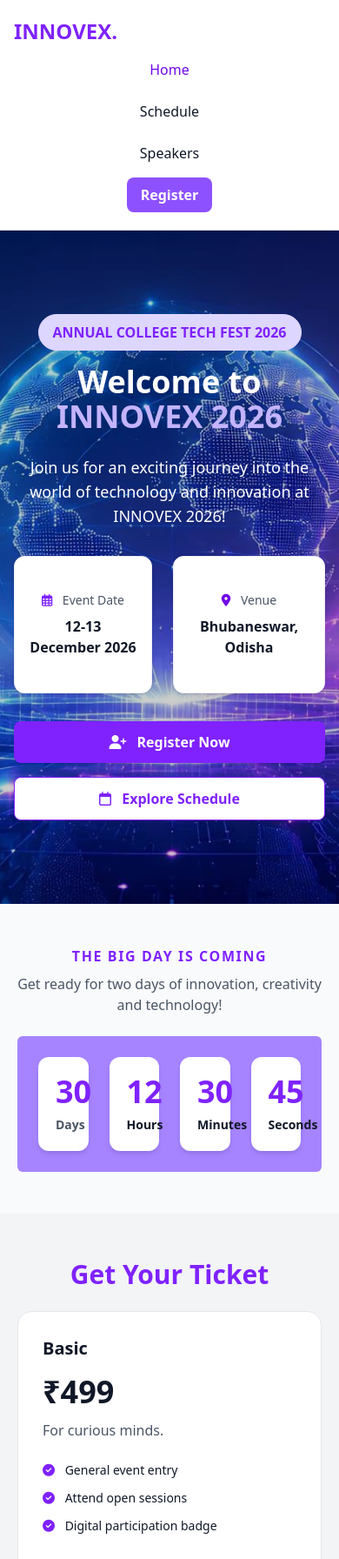
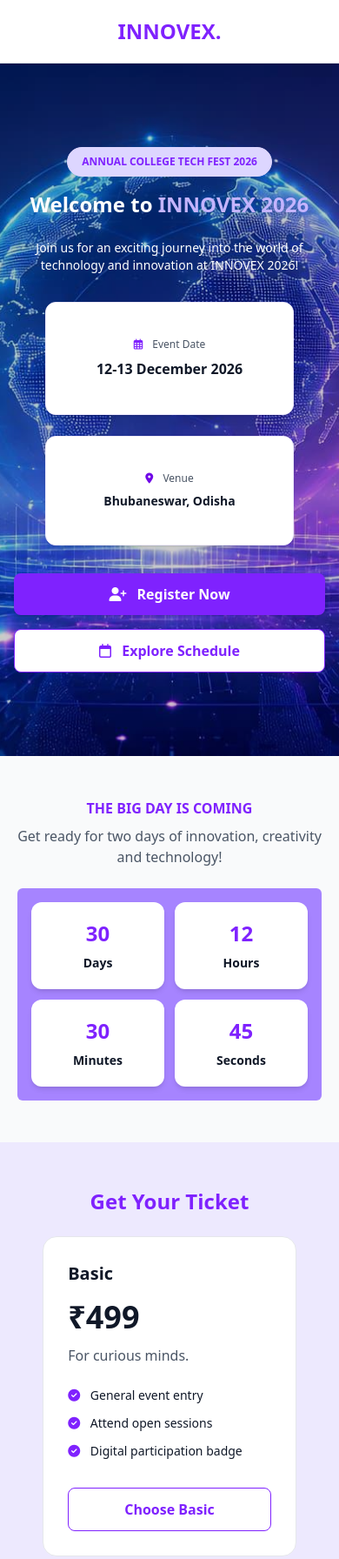
Before and after one commit to beherakiran/innovex-tech-fest, a plain HTML site: page index.html in a window 390 px wide. Shown: the top 1792 px of the page at 87% size. Drawn offline with nearby package versions, Linux system fonts and the light colour scheme.

Commit message:
add dark mode to homepage and make responsive

```diff
--- a/index.html
+++ b/index.html
@@ -10,28 +10,29 @@
       href="https://cdnjs.cloudflare.com/ajax/libs/font-awesome/6.7.2/css/all.min.css"
     />
   </head>
-  <body class="bg-white text-gray-900">
+  <body class="bg-white text-gray-900 dark:bg-gray-950 dark:text-gray-100">
     <header
-      class="sticky top-0 z-50 border-b border-gray-200 shadow-sm bg-white"
+      class="sticky top-0 z-50 border-b border-gray-200 shadow-sm bg-white  dark:bg-gray-900 dark:text-white dark:border-gray-700"
     >
       <nav
-        class="mx-auto flex max-w-7xl flex-col gap-4 px-4 py-5 sm:flex-row sm:items-center sm:justify-between sm:px-6"
+        class="mx-auto flex max-w-7xl flex-col gap-4 px-6 py-5 items-center lg:flex-row lg:justify-between"
       >
-        <a href="index.html" class="text-2xl font-bold text-violet-600">
+       <a href="index.html" class="text-2xl font-bold text-violet-600 dark:text-violet-400">
           INNOVEX.
         </a>
-        <div class="flex flex-col items-center gap-6 sm:flex-row">
-          <a href="index.html" class="text-violet-700">Home</a>
-          <a href="schedule.html" class="hover:text-violet-600">Schedule</a>
-          <a href="speakers.html" class="hover:text-violet-600">Speakers</a>
+       <div class="hidden  md:flex flex-col items-center gap-5 lg:flex-row">
+        <div class="flex items-center gap-8">
+          <a href="index.html" class="text-violet-700 dark:text-violet-300">Home</a>
+          <a href="schedule.html" class="hover:text-violet-600 dark:hover:text-violet-400">Schedule</a>
+          <a href="speakers.html" class="hover:text-violet-600 dark:hover:text-violet-400">Speakers</a>
         </div>
-        <div class="flex flex-col items-center gap-3 sm:flex-row">
+
           <a
             href="register.html"
             class="rounded-lg bg-violet-500 px-4 py-2 font-bold text-white hover:bg-violet-600"
-            >Register</a
-          >
-        </div>
+            >Register</a>
+          </div>
+
       </nav>
     </header>
     <!-- Hero_Section -->
@@ -41,37 +42,37 @@
       <div class="absolute inset-0 bg-black/20"></div>
       <div class="relative z-10">
         <p
-          class="mb-4 font-semibold uppercase text-violet-600 bg-violet-200 border border-violet-200 px-4 py-2 rounded-full inline-block"
+          class="mb-4 font-semibold uppercase text-violet-600 bg-violet-200 border border-violet-200 px-4 py-2 rounded-full inline-block text-xs sm:text-sm"
         >
           Annual College Tech Fest 2026
         </p>
-        <h1 class="mb-6 text-4xl font-extrabold text-white">
+        <h1 class="mb-6 lg:text-4xl sm:text-3xl text-2xl font-extrabold text-white">
           Welcome to <span class="text-violet-300">INNOVEX 2026</span>
         </h1>
-        <p class="text-white text-lg max-w-2xl mb-8 mx-auto">
+        <p class="text-sm lg:text-lg text-white  max-w-2xl mb-8 mx-auto">
           Join us for an exciting journey into the world of technology and
           innovation at INNOVEX 2026!
         </p>
 
-        <div class="flex gap-6 max-w-5xl mx-auto flex-row w-full">
+        <div class="flex flex-col gap-6 max-w-5xl mx-auto lg:flex-row w-full">
           <div
-            class="flex-1 rounded-xl border border-violet-100 bg-white px-4 py-10 shadow-sm"
+            class="w-4/5 sm:w-3/4 lg:w-auto mx-auto flex-1 rounded-xl border border-violet-100 bg-white  px-4 py-10 sm:py-8 lg:py-10 shadow-sm "
           >
-            <p class="mb-2 text-sm text-gray-600">
+            <p class="mb-2 text-xs sm:text-sm text-gray-600 ">
               <i class="fa-regular fa-calendar-days mr-2 text-violet-600"></i>
               Event Date
             </p>
-            <p class="font-bold text-gray-900">12-13 December 2026</p>
+            <p class="text-base sm:text-lg lg:text-2xl font-bold text-gray-900">12-13 December 2026</p>
           </div>
 
           <div
-            class="flex-1 rounded-xl border border-violet-100 bg-white px-6 py-10 shadow-sm"
+            class="w-4/5 sm:w-3/4 lg:w-auto mx-auto flex-1 rounded-xl border border-violet-100 bg-white  px-6 py-10 sm:py-8 lg:py-10 shadow-sm"
           >
-            <p class="mb-2 text-sm text-gray-600">
+            <p class="mb-2 text-xs sm:text-sm text-gray-600">
               <i class="fa-solid fa-location-dot mr-2 text-violet-700"></i>
               Venue
             </p>
-            <p class="font-bold text-gray-900">Bhubaneswar, Odisha</p>
+            <p class="text-sm sm:text-lg lg:text-2xl font-bold text-gray-900">Bhubaneswar, Odisha</p>
           </div>
         </div>
 
@@ -98,47 +99,47 @@
     </section>
 
     <!-- CountDown_section -->
-    <section class="bg-gray-50 py-12">
+    <section class="bg-gray-50 py-12 dark:bg-gray-900">
       <div class="mx-auto max-w-7xl px-5 text-center">
-        <p class="font-bold uppercase tracking-widest text-violet-600">
+        <p class="font-bold uppercase text-violet-600 dark:text-violet-400">
           The Big Day Is Coming
         </p>
-        <p class="mt-2 text-gray-600">
+        <p class="mt-2 text-gray-600 dark:text-gray-300">
           Get ready for two days of innovation, creativity and technology!
         </p>
 
         <div
-          class="mx-auto mt-6 grid grid-cols-4 gap-6 bg-violet-400 rounded-md p-6"
+          class="mx-auto mt-6 grid grid-cols-2 md:grid-cols-4 gap-3 sm:gap-4 lg:gap-6 bg-violet-400 dark:bg-violet-950 rounded-md p-4 sm:p-6"
         >
           <div class="rounded-xl bg-white p-5 shadow-md">
-            <p class="text-4xl font-extrabold text-violet-600">30</p>
-            <p class="mt-2 text-sm font-semibold text-gray-600">Days</p>
+            <p class="text-2xl sm:text-3xl lg:text-4xl font-extrabold text-violet-600">30</p>
+            <p class="mt-2 text-sm font-semibold text-gray-900">Days</p>
           </div>
           <div class="rounded-xl bg-white p-5 shadow-md">
-            <p class="text-4xl font-extrabold text-violet-600">12</p>
-            <p class="mt-2 text-sm font-semibold">Hours</p>
+            <p class="text-2xl sm:text-3xl lg:text-4xl  font-extrabold text-violet-600">12</p>
+            <p class="mt-2 text-sm font-semibold  text-gray-900">Hours</p>
           </div>
 
           <div class="rounded-xl bg-white p-5 shadow-md">
-            <p class="text-4xl font-extrabold text-violet-600">30</p>
-            <p class="mt-2 text-sm font-semibold">Minutes</p>
+            <p class="text-2xl sm:text-3xl lg:text-4xl  font-extrabold text-violet-600">30</p>
+            <p class="mt-2 text-sm font-semibold  text-gray-900">Minutes</p>
           </div>
 
           <div class="rounded-xl bg-white p-5 shadow-md">
-            <p class="text-4xl font-extrabold text-violet-600">45</p>
-            <p class="mt-2 text-sm font-semibold">Seconds</p>
+            <p class="text-2xl sm:text-3xl lg:text-4xl font-extrabold text-violet-600">45</p>
+            <p class="mt-2 text-sm font-semibold  text-gray-900">Seconds</p>
           </div>
         </div>
       </div>
     </section>
     <!-- ticket_section -->
-    <section class="bg-gray-100 py-10">
+    <section class="bg-violet-100 py-10 dark:bg-gray-950">
       <div class="mx-auto max-w-5xl px-5">
-        <h2 class="mt-3 text-3xl font-bold mb-6 text-violet-600 text-center">
+        <h2 class=" mt-3 text-2xl sm:text-3xl font-bold mb-6 text-violet-600 dark:text-violet-400 text-center">
           Get Your Ticket
         </h2>
-        <div class="grid gap-7 md:grid-cols-3">
-          <div class="rounded-2xl border border-gray-200 bg-white p-7">
+        <div class="mx-auto w-5/6 sm:w-4/5 md:w-full grid gap-5 lg:gap-7 md:grid-cols-3">
+          <div class="rounded-2xl border border-gray-200 bg-white p-7 dark:text-gray-900">
             <h3 class="text-xl font-bold">Basic</h3>
             <h2 class="mt-4 text-4xl font-bold">&#8377;499</h2>
             <p class="mt-3 text-gray-600">For curious minds.</p>
@@ -165,7 +166,7 @@
               Choose Basic
             </a>
           </div>
-          <div class="rounded-2xl border border-gray-200 bg-white p-7">
+          <div class="rounded-2xl border border-violet-400 bg-white p-7 shadow-sm dark:text-gray-900">
             <h3 class="text-xl font-bold">MOST POPULAR</h3>
             <h2 class="mt-4 text-4xl font-bold">&#8377;199</h2>
             <p class="mt-3 text-gray-600">For active participants.</p>
@@ -192,7 +193,7 @@
               Choose Pro
             </a>
           </div>
-          <div class="rounded-2xl border border-gray-200 bg-white p-7">
+          <div class="rounded-2xl border border-gray-200 bg-white p-7 dark:text-gray-900 ">
             <h3 class="text-xl font-bold">VIP</h3>
             <h2 class="mt-4 text-4xl font-bold">&#8377;799</h2>
             <p class="mt-3 text-gray-600">For the ultimate experience.</p>
@@ -222,20 +223,20 @@
         </div>
       </div>
     </section>
-    <!-- venue section -->
 
     <!-- Venue Section -->
-    <section class="py-8 bg-violet-50">
+    <section class="py-8 bg-violet-50 dark:bg-gray-900">
       <div class="mx-auto max-w-7xl px-5">
         <h2
-          class="mb-3 text-center text-3xl font-bold text-violet-600 underline"
+          class="mb-3 text-center text-2xl font-bold text-violet-600"
         >
           Event Location
         </h2>
-        <div class="grid gap-6 grid-cols-2 py-4">
-          <div class="rounded-xl p-10 shadow-sm border border-gray-200">
-            <h3 class="mb-5 text-xl font-bold">
-              <i class="fa-solid fa-location-dot mr-2 text-violet-600"></i>
+        <div class="grid gap-6 grid-cols-1 md:grid-cols-2 py-4">
+          <div class="rounded-xl bg-white p-8
+          sm:p-10 shadow-sm border border-gray-200">
+            <h3 class="mb-5 text-xl font-bold text-gray-900">
+              <i class="fa-solid fa-location-dot mr-2 text-violet-600 dark:text-violet-900"></i>
               INNOVEX 2026
             </h3>
 
@@ -256,7 +257,7 @@
           </div>
 
           <div
-            class="overflow-hidden rounded-xl border border-gray-200 shadow-sm"
+            class="overflow-hidden rounded-xl border border-violet-100 shadow-sm"
           >
             <iframe
               src="https://www.google.com/maps/embed?pb=!1m18!1m12!1m3!1d119760.59452535746!2d85.83136944999998!3d20.2787913!2m3!1f0!2f0!3f0!3m2!1i1024!2i768!4f13.1!3m3!1m2!1s0x3a1909d2d5170aa5%3A0xfc580e2b68b33fa8!2sBhubaneswar%2C%20Odisha!5e0!3m2!1sen!2sin!4v1794678531577!5m2!1sen!2sin"
@@ -273,9 +274,9 @@
     </section>
 
     <!-- sponsor section -->
-    <section class="bg-white py-12">
+    <section class="bg-white py-12  dark:bg-gray-950">
       <div class="mx-auto max-w-7xl px-5">
-        <h2 class="mb-3 text-center text-3xl font-bold text-violet-600">
+        <h2 class="mb-3 text-center text-3xl font-bold text-violet-600 dark:text-violet-400">
           Our Sponsors
         </h2>
 
@@ -284,7 +285,7 @@
         </p>
 
         <div
-          class="flex flex-wrap items-center justify-between gap-10 rounded-xl border border-gray-200 bg-white px-8 py-8 shadow-sm"
+          class="mx-auto grid grid-cols-2 md:grid-cols-3 lg:grid-cols-6 items-center justify-items-center gap-6 sm:gap-8 rounded-xl border border-violet-100 bg-white p-5 sm:p-8 shadow-sm"
         >
           <img
             src="/images/sponsors/sponsor1.svg"
```
